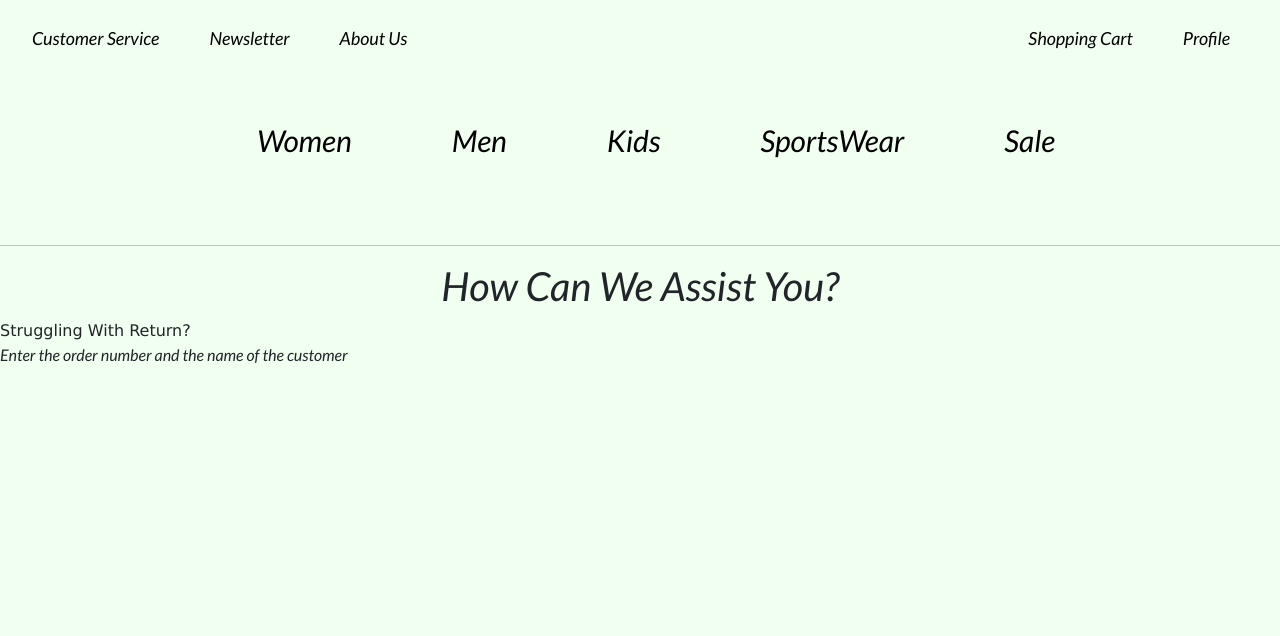
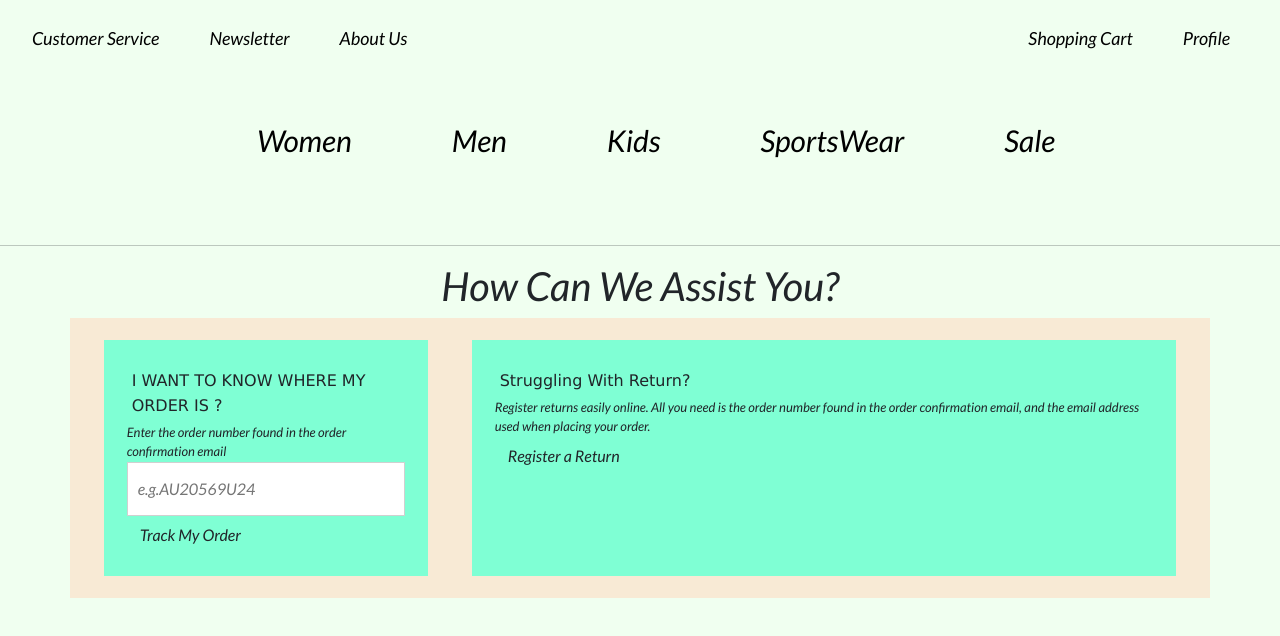
Before and after one commit to harsh-sss/e_commerce.github.io, a plain HTML site: page services.html in a window 1280 px wide. Drawn offline with nearby package versions, Linux system fonts and the light colour scheme.

Commit message:
updated customer services block

```diff
--- a/s.css
+++ b/s.css
@@ -119,3 +119,40 @@ body{
     font-weight: 500;
     font-family: 'Lucida Sans', 'Lucida Sans Regular', 'Lucida Grande', 'Lucida Sans Unicode', Geneva, Verdana, sans-serif;
 }
+
+.container{
+    background-color: rgba(250, 232, 210, 0.89);
+    display: flex;
+    justify-content: center;
+    margin: auto;
+}
+
+.innercont{
+    background-color: aquamarine;
+    margin: 2%;
+    padding: 2%;
+
+}
+
+.headings{
+    align-items: center;
+    font-size: medium;
+    padding: 5px;
+}
+
+.innertxt{
+    align-items: center;
+    font-size: small;
+}
+
+.txtinp{
+    border: 1px solid #d0d0d0;
+    border-radius: 0;
+    box-sizing: border-box;
+    color: #222;
+    font-size: 16px;
+    letter-spacing: normal;
+    margin: 0;
+    padding: 14px 25px 14px 10px;
+    width: 100%;
+}
--- a/services.html
+++ b/services.html
@@ -1,5 +1,6 @@
 <!DOCTYPE html>
 <html lang="en">
+
 <head>
     <meta charset="UTF-8">
     <meta http-equiv="X-UA-Compatible" content="IE=edge">
@@ -7,10 +8,12 @@
     <title>Home</title>
     <link rel="preconnect" href="https://fonts.googleapis.com">
     <link rel="preconnect" href="https://fonts.gstatic.com" crossorigin>
-<link href="https://cdn.jsdelivr.net/npm/bootstrap@5.3.0-alpha3/dist/css/bootstrap.min.css" rel="stylesheet" integrity="sha384-KK94CHFLLe+nY2dmCWGMq91rCGa5gtU4mk92HdvYe+M/SXH301p5ILy+dN9+nJOZ" crossorigin="anonymous">
+    <link href="https://cdn.jsdelivr.net/npm/bootstrap@5.3.0-alpha3/dist/css/bootstrap.min.css" rel="stylesheet"
+        integrity="sha384-KK94CHFLLe+nY2dmCWGMq91rCGa5gtU4mk92HdvYe+M/SXH301p5ILy+dN9+nJOZ" crossorigin="anonymous">
     <link href="https://fonts.googleapis.com/css2?family=Lato:ital@1&display=swap" rel="stylesheet">
     <link rel="stylesheet" href="s.css">
 </head>
+
 <body>
     <div class="loader"></div>
     <div class="section">
@@ -26,7 +29,7 @@
     </div>
     <div class="sec2">
         <ul>
-            <li><a href="">Women</a></li>
+            <li><a href="women.html">Women</a></li>
             <li><a href="">Men</a></li>
             <li><a href="">Kids</a></li>
             <li><a href="">SportsWear</a></li>
@@ -36,16 +39,39 @@
     <hr>
     <div class="assist">
         <div class="i">
-            <h1>How  Can  We  Assist  You?</h1>
+            <h1>How Can We Assist You?</h1>
+        </div>
+        <div class="maincont">
+            <div class="container">
+                <div class="innercont">
+                    <div class="headings"><span class="t1">I WANT TO KNOW WHERE MY ORDER IS ?</span></div>
+
+                    <div class="innertxt"> Enter the order number found in the order confirmation email
                     </div>
                     <div class="return">
-            <span class="t1">Struggling With Return?</span>
-            <p>Enter the order number and the name of the customer</p>
+                        <input type="text" placeholder="e.g.AU20569U24" class="txtinp">
+                    </div>
+                    <button type="submit" class="btn">Track My Order</button>
+                </div>
+                <div class="innercont">
+                    <div class="headings"> <span class="t1">Struggling With Return?</span></div>
+                    <div class="innertxt">
+                        Register returns easily online. All you need is the order number found in the order confirmation
+                        email, and the email address used when placing your order.
+                    </div>
+                    <button type="button" class="btn">Register a Return</button>
+                </div>
+            </div>
+        </div>
+
     </div>
     </div>
 
 
-    <script src="https://cdn.jsdelivr.net/npm/bootstrap@5.3.0-alpha3/dist/js/bootstrap.bundle.min.js" integrity="sha384-ENjdO4Dr2bkBIFxQpeoTz1HIcje39Wm4jDKdf19U8gI4ddQ3GYNS7NTKfAdVQSZe" crossorigin="anonymous"></script>
+    <script src="https://cdn.jsdelivr.net/npm/bootstrap@5.3.0-alpha3/dist/js/bootstrap.bundle.min.js"
+        integrity="sha384-ENjdO4Dr2bkBIFxQpeoTz1HIcje39Wm4jDKdf19U8gI4ddQ3GYNS7NTKfAdVQSZe"
+        crossorigin="anonymous"></script>
     <script src="h.js"></script>
 </body>
+
 </html>
```
Lines whose indentation alone changed are shown as unchanged.
